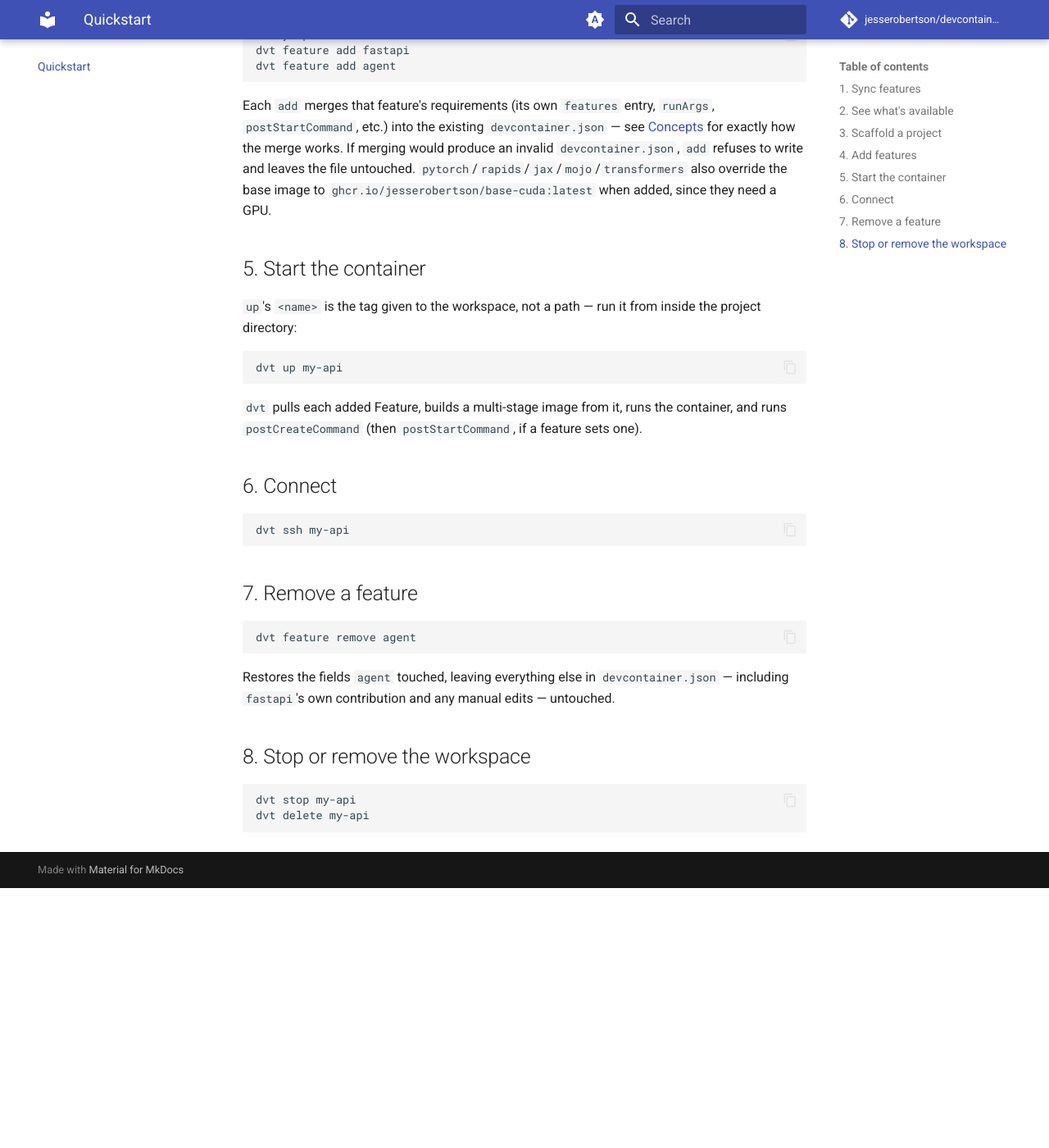
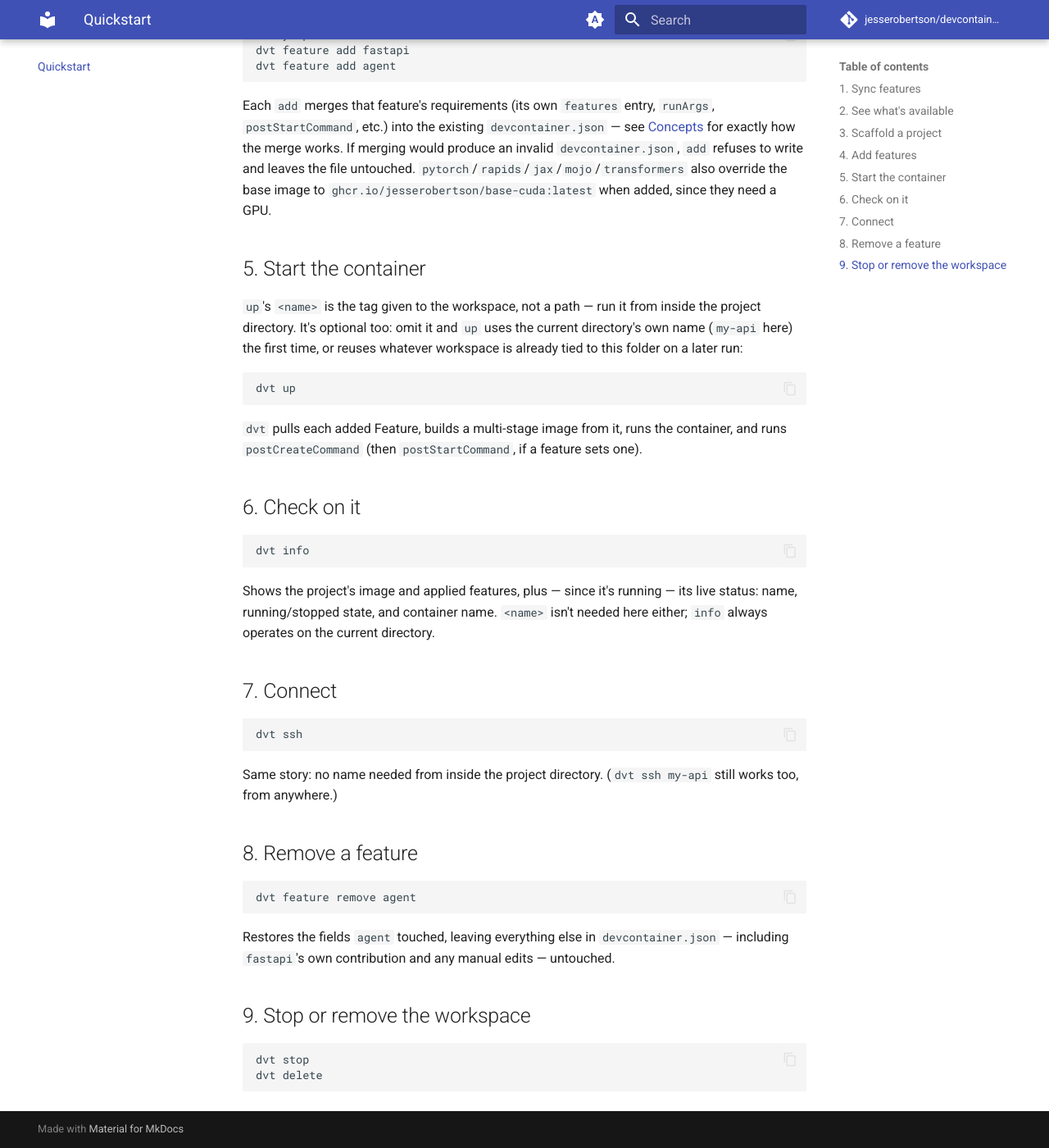
Before and after one commit to jesserobertson/devcontainers, an MkDocs documentation site: the page built from dvt/docs/content/quickstart.md, in a window 1280 px wide and 1400 px high, scrolled down 950 px. Shown: the whole window at 82% size. Built offline with MkDocs 1.6.1 and Material for MkDocs 9.7.7, drawn with Linux system fonts in a browser that asks for light colours; comment, search, counter and statistics services are not loaded; before the commit the page ends 2033 px from its top, so only the background shows below that.

Commit message:
docs(dvt): document dvt info and optional up/ssh/stop/delete names

````diff
--- a/dvt/docs/content/quickstart.md
+++ b/dvt/docs/content/quickstart.md
@@ -50,22 +50,37 @@ Each `add` merges that feature's requirements (its own `features` entry, `runArg
 ## 5. Start the container
 
 `up`'s `<name>` is the tag given to the workspace, not a path — run it from inside the
-project directory:
+project directory. It's optional too: omit it and `up` uses the current directory's own name
+(`my-api` here) the first time, or reuses whatever workspace is already tied to this folder on
+a later run:
 
 ```bash
-dvt up my-api
+dvt up
 ```
 
 `dvt` pulls each added Feature, builds a multi-stage image from it, runs the container,
 and runs `postCreateCommand` (then `postStartCommand`, if a feature sets one).
 
-## 6. Connect
+## 6. Check on it
 
 ```bash
-dvt ssh my-api
+dvt info
 ```
 
-## 7. Remove a feature
+Shows the project's image and applied features, plus — since it's running — its live status:
+name, running/stopped state, and container name. `<name>` isn't needed here either; `info`
+always operates on the current directory.
+
+## 7. Connect
+
+```bash
+dvt ssh
+```
+
+Same story: no name needed from inside the project directory. (`dvt ssh my-api` still works
+too, from anywhere.)
+
+## 8. Remove a feature
 
 ```bash
 dvt feature remove agent
@@ -74,9 +89,9 @@ dvt feature remove agent
 Restores the fields `agent` touched, leaving everything else in `devcontainer.json` —
 including `fastapi`'s own contribution and any manual edits — untouched.
 
-## 8. Stop or remove the workspace
+## 9. Stop or remove the workspace
 
 ```bash
-dvt stop my-api
-dvt delete my-api
+dvt stop
+dvt delete
 ```
````
Also changed, not shown: dvt/docs/content/commands.md (+23 -0 lines), dvt/README.md.
